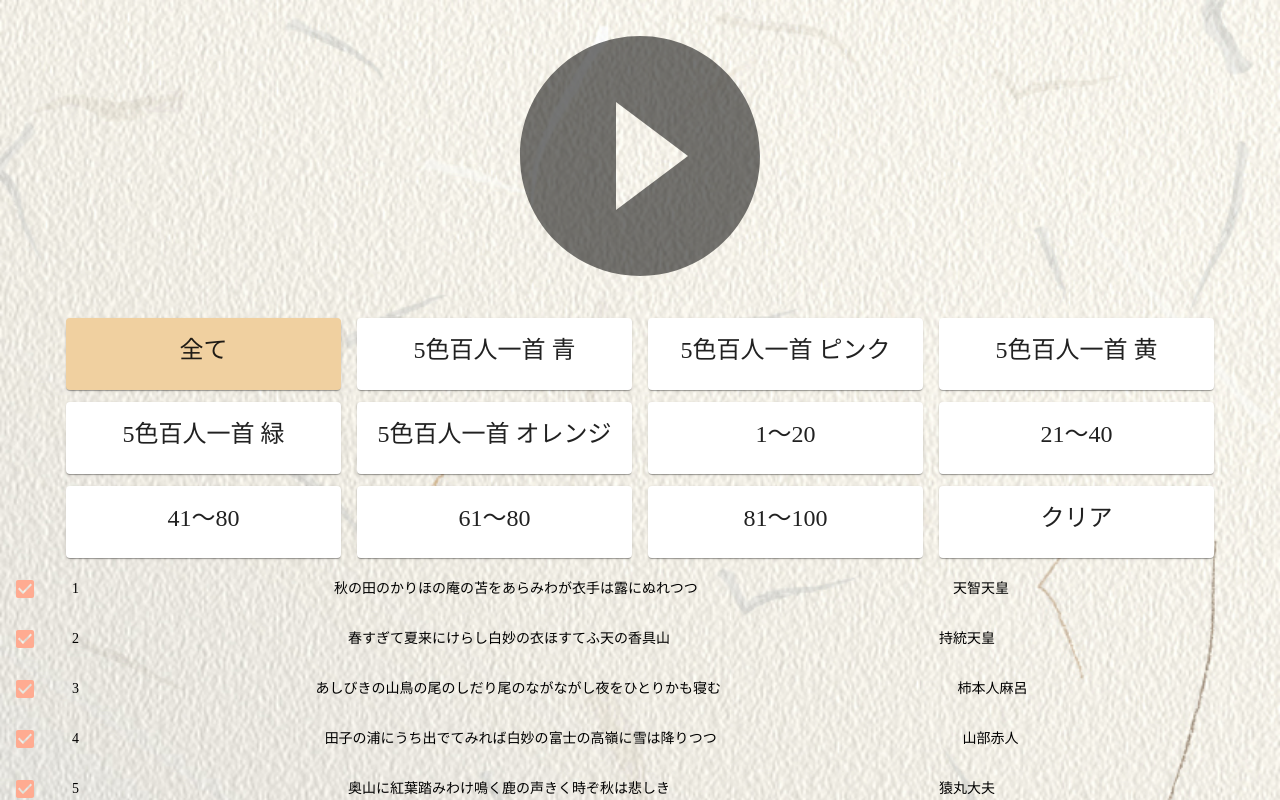
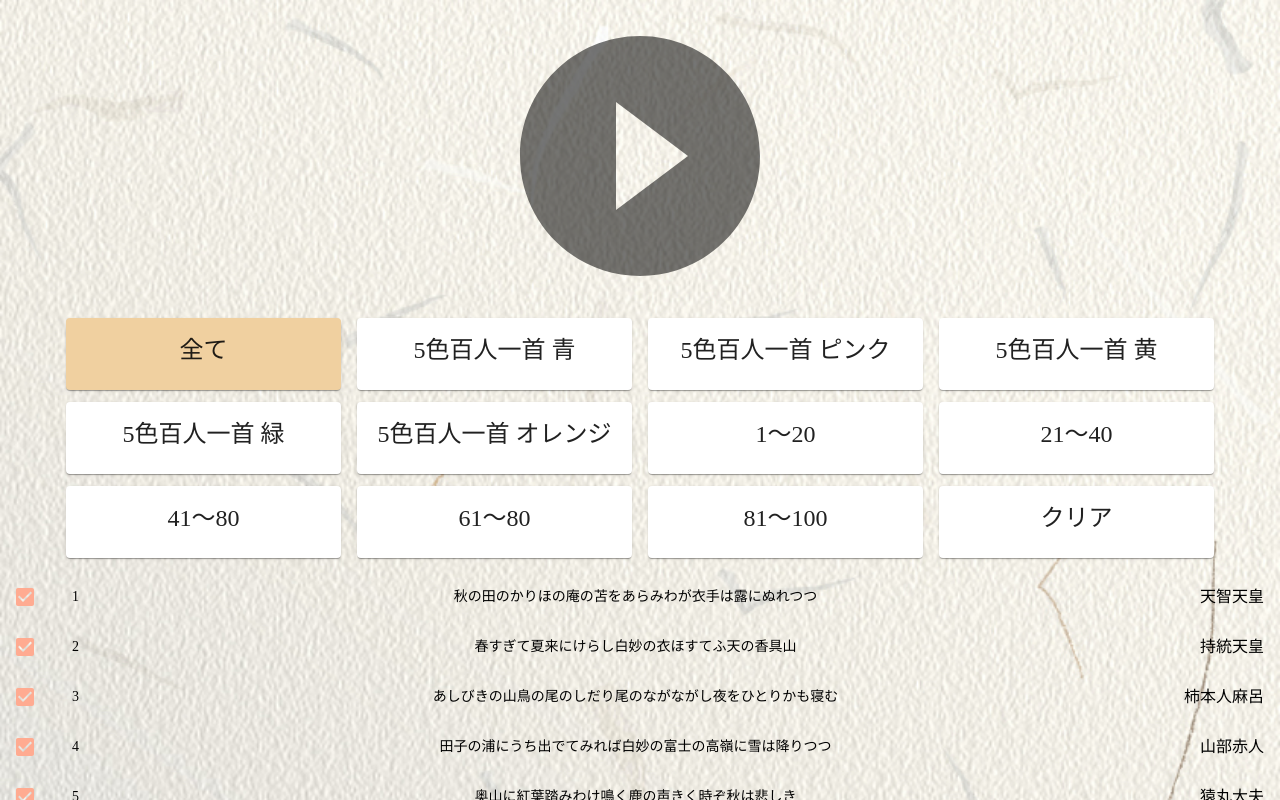
Before and after one commit to somurieengieer/Hyakuninisshu, a React (Create React App) app in the folder my-app/: page / in a window 1280 px wide. Shown: the top 800 px of the page. Built offline with nearby package versions, Linux system fonts and the light colour scheme.

Commit message:
歌一覧のレイアウトを修正

```diff
--- a/my-app/src/features/song/Song.tsx
+++ b/my-app/src/features/song/Song.tsx
@@ -1,14 +1,13 @@
 import React, {useEffect, useState} from 'react';
 import {useDispatch, useSelector} from 'react-redux';
 import {add, remove, selectActiveNumbers,} from './songSlice';
-import {Checkbox, ListItem, ListItemIcon, ListItemText} from "@material-ui/core";
+import {Checkbox, ListItem, ListItemIcon, ListItemSecondaryAction, ListItemText, Typography} from "@material-ui/core";
 import {makeStyles} from "@material-ui/core/styles";
+import {theme} from "../../materialui/theme";
 
 const useStyles = makeStyles((theme) => ({
   root: {
-    width: '100%',
-    maxWidth: 360,
-    backgroundColor: theme.palette.background.paper,
+    fontSize: '1em',
   },
 }));
 
@@ -41,7 +40,10 @@ export function Song({songInfo}: SongProps) {
   };
 
   return (
-    <ListItem key={songInfo.num} role={undefined} dense button onClick={handleToggle(songInfo.num)}>
+    <ListItem key={songInfo.num} role={undefined} dense button
+              onClick={handleToggle(songInfo.num)}
+              className={classes.root}
+    >
       <ListItemIcon>
         <Checkbox
           edge="start"
@@ -51,9 +53,17 @@ export function Song({songInfo}: SongProps) {
           inputProps={{ 'aria-labelledby': labelId }}
         />
       </ListItemIcon>
-      <ListItemText id={labelId+'number'} primary={songInfo.num} />
-      <ListItemText id={labelId+'song'} primary={songInfo.song} />
-      <ListItemText id={labelId+'song'} primary={songInfo.singer} />
+      <ListItemText id={labelId+'number'} primary={songInfo.num}  />
+      <ListItemText id={labelId+'song'} primary={songInfo.song}
+                    style={{marginLeft: theme.spacing(2),
+                      marginRight: theme.spacing(7),
+                    }}
+      />
+      <ListItemSecondaryAction>
+        <Typography >
+          {songInfo.singer}
+        </Typography>
+      </ListItemSecondaryAction>
       {/*<ListItemSecondaryAction>*/}
       {/*  <IconButton edge="end" aria-label="comments">*/}
       {/*    <CommentIcon />*/}
--- a/my-app/src/features/song/Songs.tsx
+++ b/my-app/src/features/song/Songs.tsx
@@ -1,5 +1,6 @@
 import React from 'react';
 import {Song, SongInfo} from "./Song";
+import {List} from "@material-ui/core";
 
 export function Songs() {
 
@@ -7,10 +8,10 @@ export function Songs() {
   const songNums: number[] = [...Array(100).keys()].map(n => n+1);
 
   return (
-    <div>
+    <List>
       {songNums.map(num =>
        (<Song key={num} songInfo={new SongInfo(num)} />)
       )}
-    </div>
+    </List>
   );
 }
```
